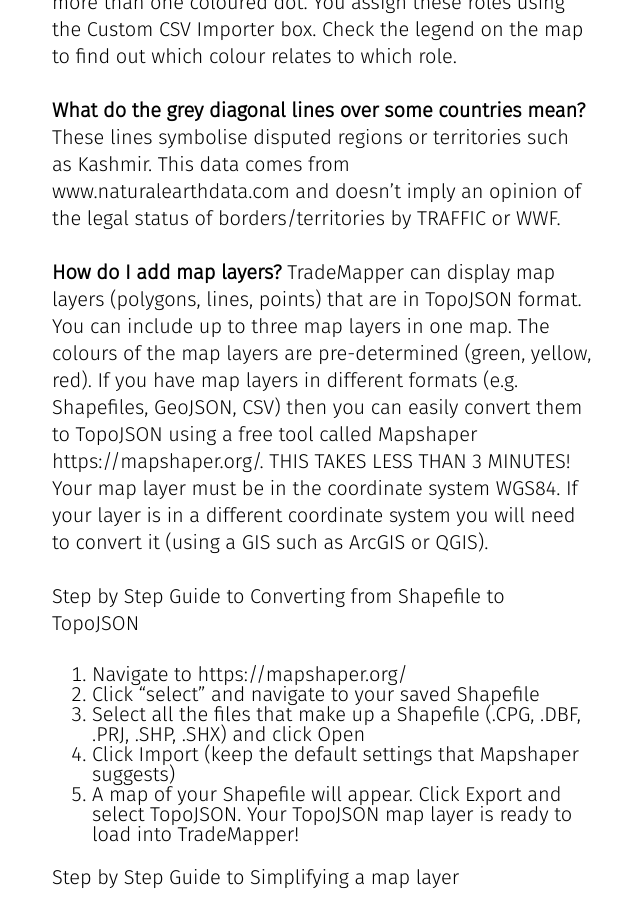
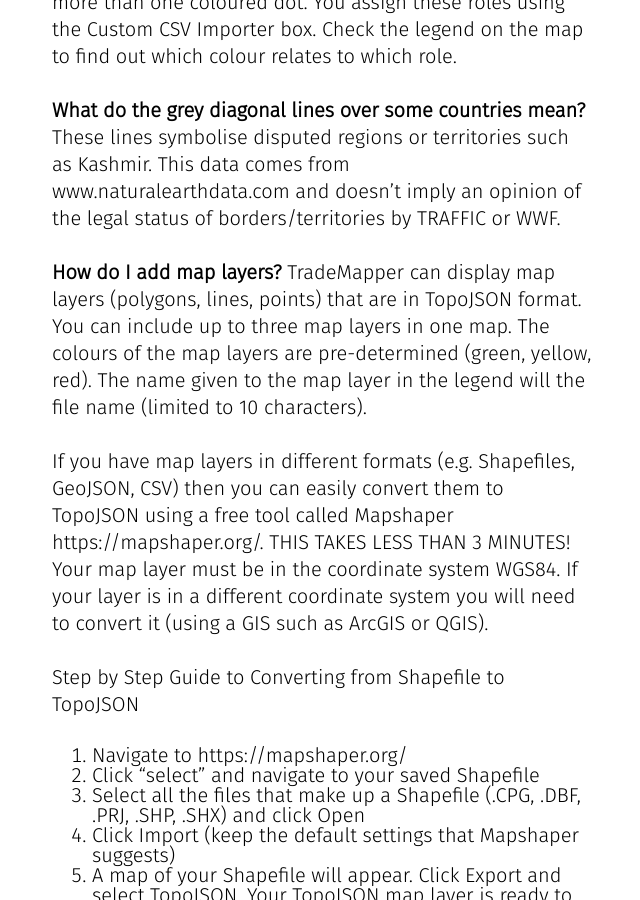
Before and after one commit to trademapper/trademapper-js, a Jekyll site: the page built from _pages/04_faq.md, in a window 1280 px wide and 900 px high, scrolled down 1279 px. Shown: the whole window, without its empty margins (468-1108 px from the left). Built offline with Jekyll 4.4.1, drawn with Linux system fonts in a browser that asks for light colours.

Commit message:
Update 04_faq.md

```diff
--- a/_pages/04_faq.md
+++ b/_pages/04_faq.md
@@ -24,7 +24,8 @@ __What do the grey diagonal lines over some countries mean?__
 These lines symbolise disputed regions or territories such as Kashmir. This data comes from www.naturalearthdata.com and doesn't imply an opinion of the legal status of borders/territories by TRAFFIC or WWF.
 
 __How do I add map layers?__
-TradeMapper can display map layers (polygons, lines, points) that are in TopoJSON format. You can include up to three map layers in one map. The colours of the map layers are pre-determined (green, yellow, red).
+TradeMapper can display map layers (polygons, lines, points) that are in TopoJSON format. You can include up to three map layers in one map. The colours of the map layers are pre-determined (green, yellow, red). The name given to the map layer in the legend will the file name (limited to 10 characters).
+
 If you have map layers in different formats (e.g. Shapefiles, GeoJSON, CSV) then you can easily convert them to TopoJSON using a free tool called Mapshaper https://mapshaper.org/. THIS TAKES LESS THAN 3 MINUTES!
 Your map layer must be in the coordinate system WGS84. If your layer is in a different coordinate system you will need to convert it (using a GIS such as ArcGIS or QGIS).
 
```
